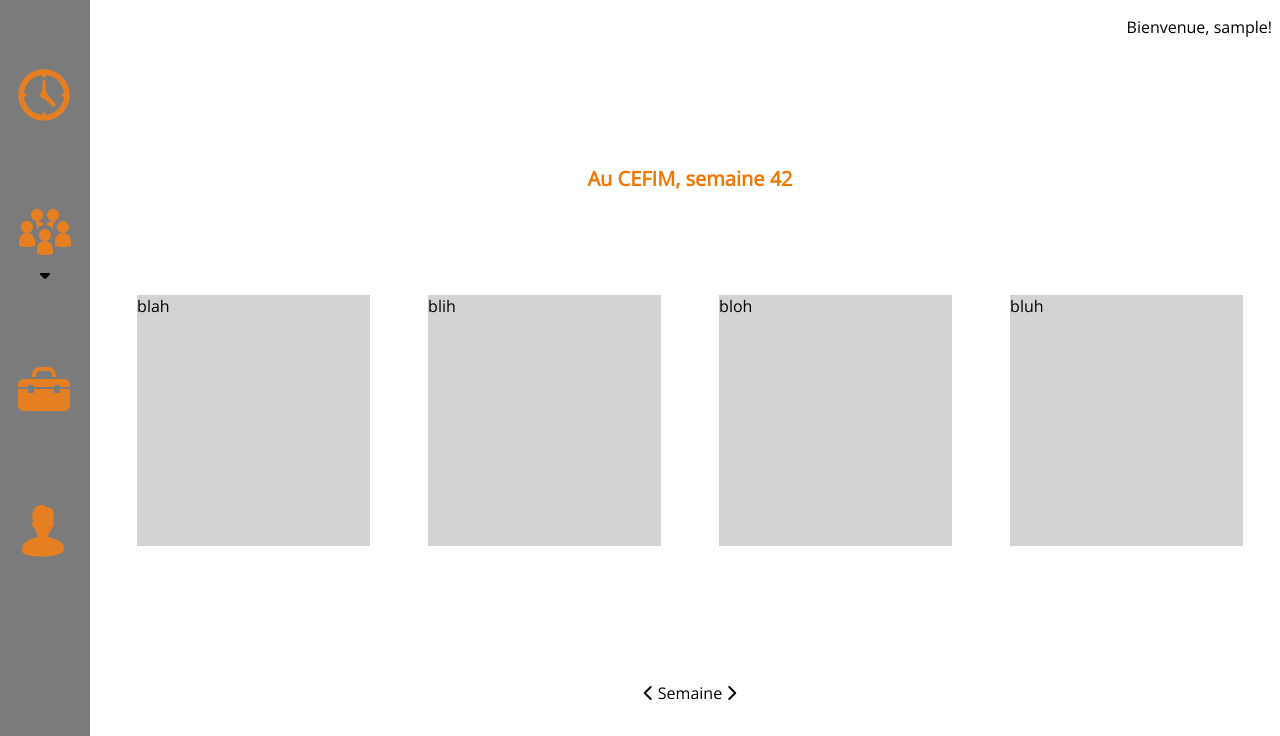
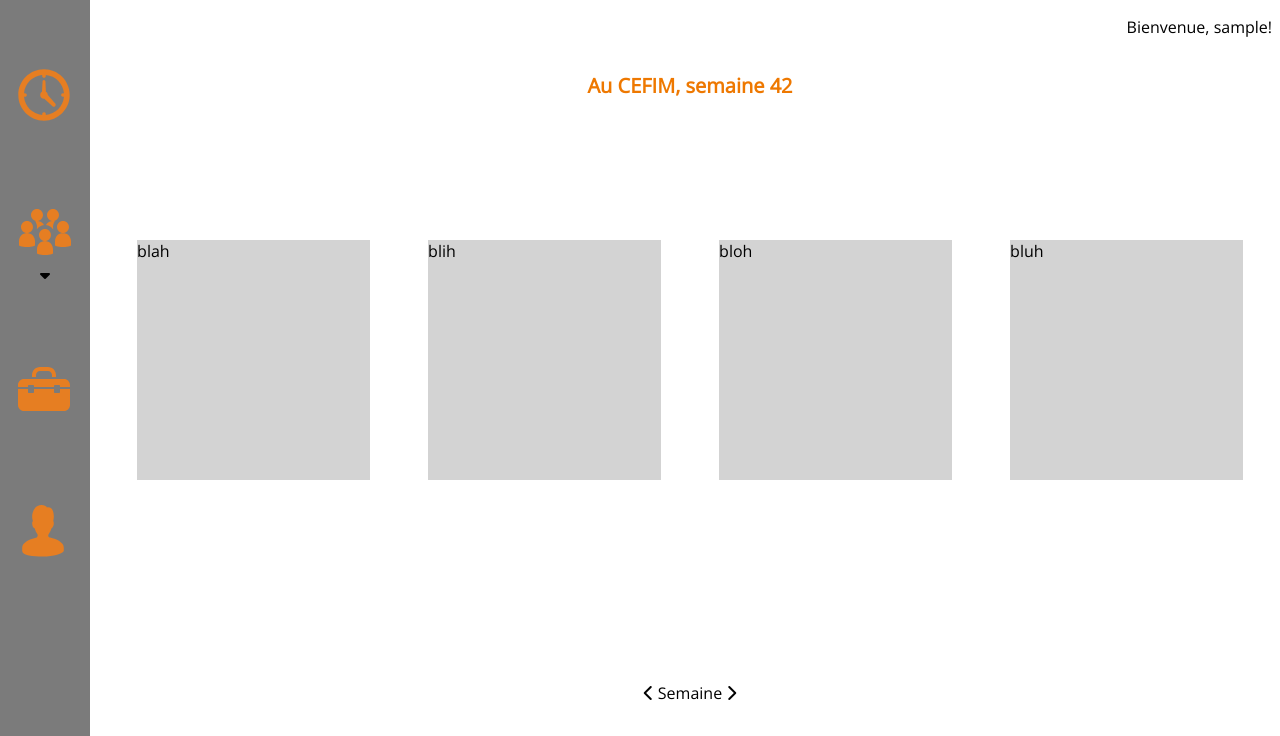
Before and after one commit to solenne2404/ContentPasContent, a Flask app: page / in a window 1280 px wide. Shown: the part 64-800 px from the top of the page. Run offline with Flask 2, Linux system fonts and the light colour scheme; the visitor is signed in with stand-in values (Sample User, id 1); data comes from the database, SQL or seed files in the repository; parts of the project's set-up code (start-up, migrations or seed data) failed here and were passed over; some libraries are stand-ins or nearby versions.

Commit message:
modif css

```diff
--- a/Flask/app/static/style.css
+++ b/Flask/app/static/style.css
@@ -58,7 +58,7 @@ NAVIGATION
 SIDE BAR
 *****************************************************************************************************/
 .sidenav {
-    height: 100%;
+    height: 100vh;
     /* Full-height: remove this if you want "auto" height */
     min-width: 90px;
     width: 90px;
@@ -67,14 +67,14 @@ SIDE BAR
     /* Fixed Sidebar (stay in place on scroll) */
     z-index: 2;
     /* Stay on top */
-    top: 50px;
+    top: 0;
     /* Stay at the top */
     left: 0;
     background-color: rgb(123, 123, 123);
     /* Black */
     overflow-x: hidden;
     /* Disable horizontal scroll */
-    padding-top: 20px;
+    padding-top: 70px;
     z-index: 1;
 }
 
@@ -152,6 +152,7 @@ section {
 
 section .hello {
     grid-row: 1 / 1 ;
+    grid-column: 1 /1;
     justify-self: end;
     align-self: start;
 }
@@ -161,16 +162,18 @@ ACCUEIL ADMIN
 *****************************************************************************************************/
 
 .homeTitle {
-    grid-row: 2 / 3 ;
+    grid-row: 1 / 1 ;
+    grid-column: 1 /1;
     justify-self: center;
-    align-self: center;
+    align-self: end;
     color:#ee7800ff;
     font-size: 20px;
     font-weight: 900;
+    z-index: 2;
 }
 
 .allIndicator {
-    grid-row: 3 / 6;
+    grid-row: 2 / 6;
     justify-self: stretch;
     align-self: stretch;
     display: flex;
@@ -178,13 +181,14 @@ ACCUEIL ADMIN
     justify-content: space-around;
     align-items: center;
 }
-.allIndicator div {
+.allpromoind {
     width: 20%;
     min-width: 150px;
-    height: 70%;
+    height: 50%;
     background: lightgray;
 }
 .weekNav {
     justify-self: center;
     align-self: end;
+    grid-row: 6 / 6;
 }
--- a/Flask/app/templates/index.html
+++ b/Flask/app/templates/index.html
@@ -4,10 +4,10 @@
 
         <h1 class="homeTitle">Au CEFIM, semaine 42</h1>
         <div class="allIndicator">
-                <div id="allIndicator1">blah</div>
-                <div id="allIndicator2">blih</div>
-                <div id="allIndicator3">bloh</div>
-                <div id="allIndicator4">bluh</div>
+                <div class="allpromoind" id="allIndicator1">blah</div>
+                <div class="allpromoind" id="allIndicator2">blih</div>
+                <div class="allpromoind" id="allIndicator3">bloh</div>
+                <div class="allpromoind" id="allIndicator4">bluh</div>
         </div>
 
         <div class="weekNav">
```
